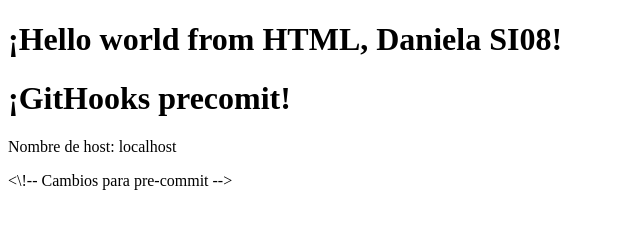
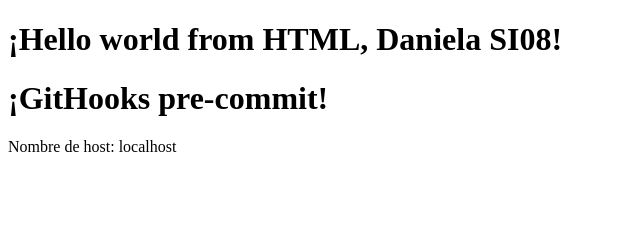
Before and after one commit to Danyss09/GitHook_HTML, a plain HTML site: page index.html in a window 1280 px wide. Shown: the whole page, without its empty margins (0-640 px from the left). Drawn offline with Linux system fonts and the light colour scheme.

Commit message:
Prueba del pre-commit hook con index.html

```diff
--- a/index.html
+++ b/index.html
@@ -8,7 +8,7 @@
 <body>
 
     <h1>¡Hello world from HTML, Daniela SI08!</h1>
-    <h1>¡GitHooks precomit!</h1>
+    <h1>¡GitHooks pre-commit!</h1>
 
  <p>Nombre de host: <span id="hostname"></span></p>
 
@@ -18,5 +18,3 @@
   </script>
 </body>
 </html>
-<\!-- Cambios para pre-commit -->
-<!-- Cambios para pre-commit -->
```
